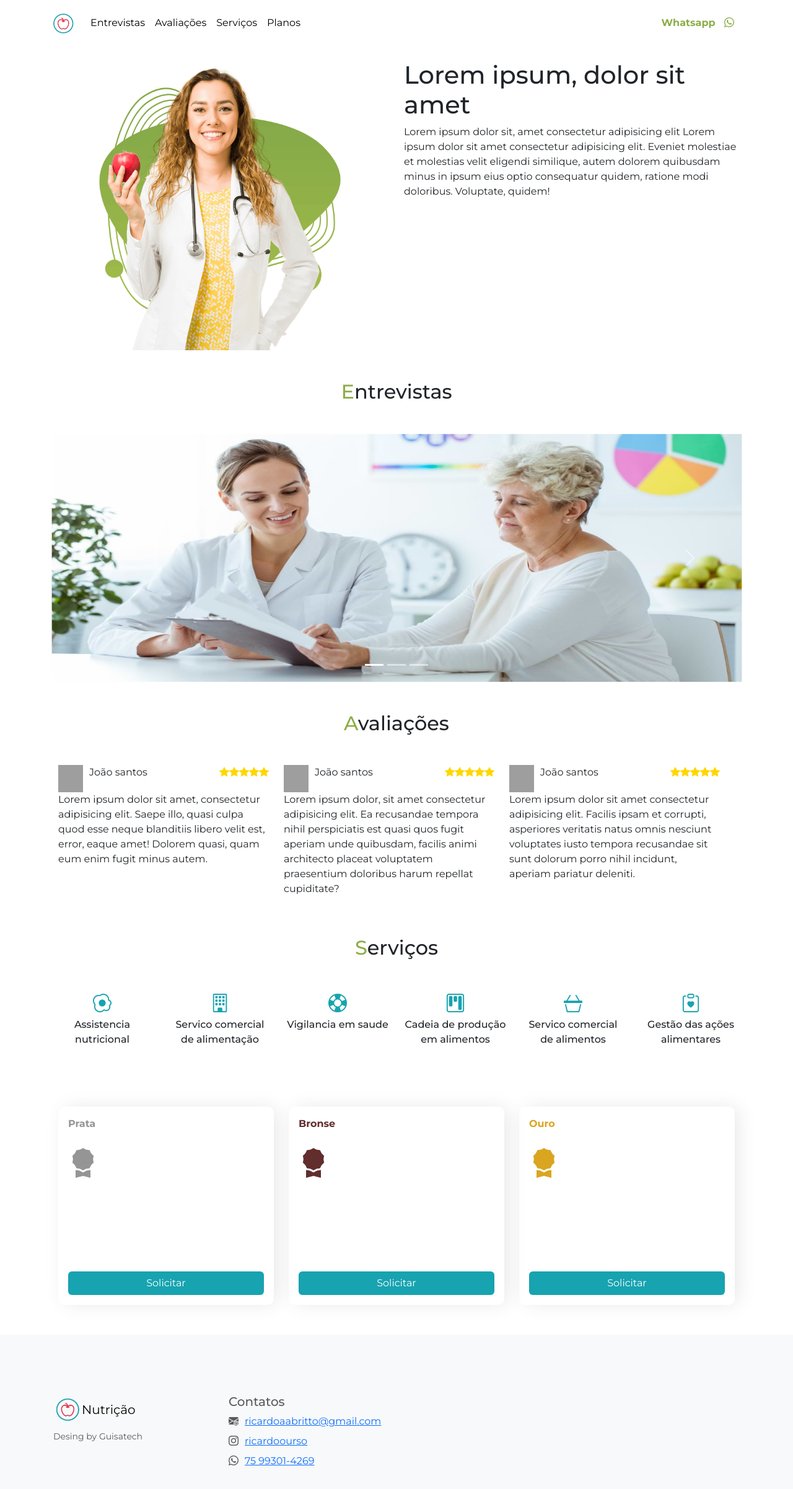
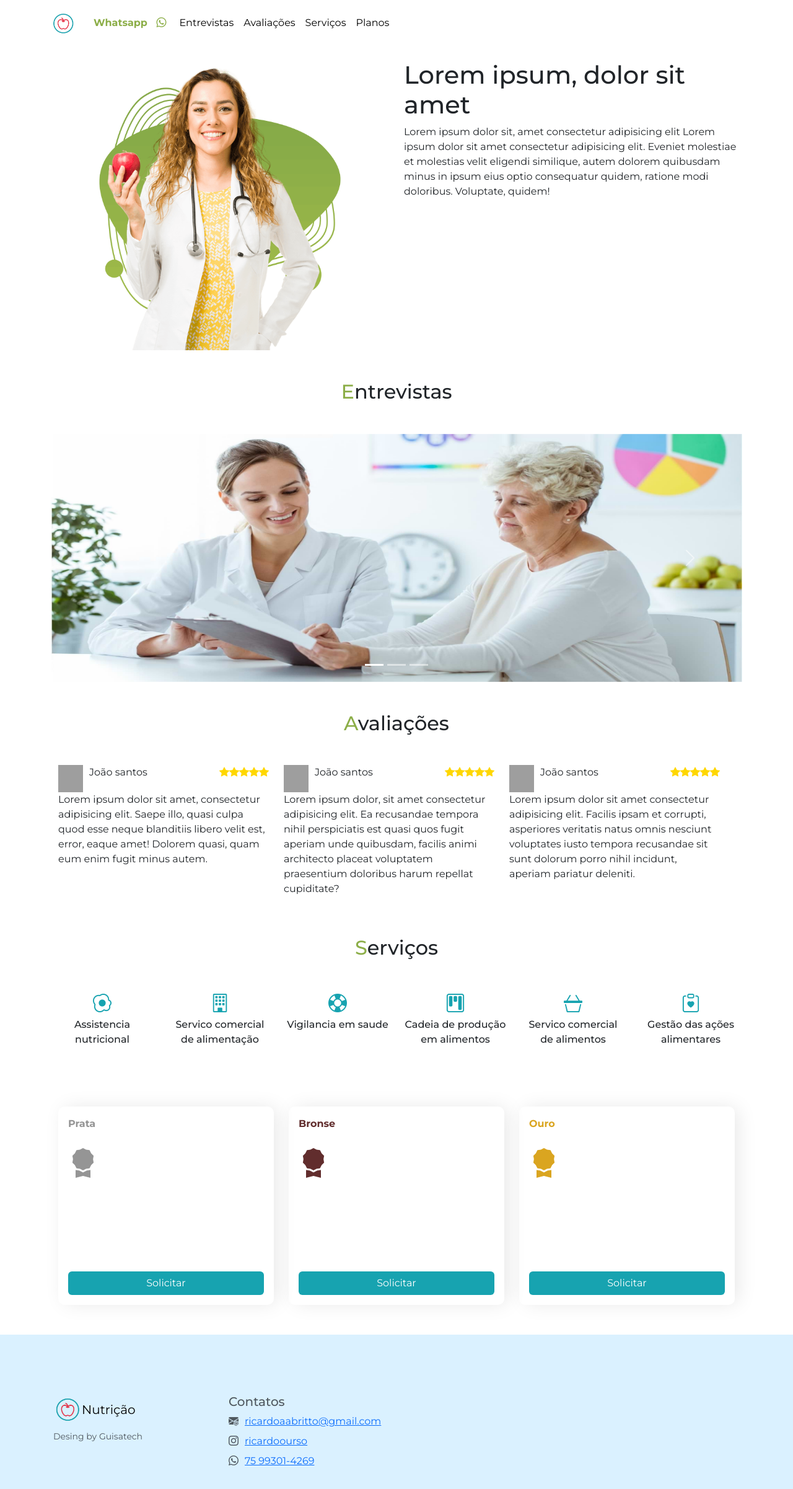
Before and after one commit to Andrei992-dev/LandPage_Nutri, a plain HTML site: page index.html in a window 1280 px wide. Shown: the whole page at 62% size. Drawn offline with nearby package versions, Linux system fonts and the light colour scheme; grey boxes are pictures that could not be loaded; a script that the page names is missing.

Commit message:
update_01

```diff
--- a/index.html
+++ b/index.html
@@ -18,7 +18,12 @@
                 <div class="container-fluid">
                   <a class="navbar-brand" href="#">
                     <img src="icon.png" alt="Logo" width="40" height="44" class="d-inline-block align-text-top"></a>
-
+                    <div>
+                      <a class="btn btn-custom" href="https://wa.me/+557593014269" style="color: #8CAE48; font-weight: bold;">Whatsapp <i class="bi bi-whatsapp" style="margin-left: 10px;"></i></a>
+                      <button class="navbar-toggler" type="button" data-bs-toggle="collapse" data-bs-target="#navbarNavDropdown" aria-controls="navbarNavDropdown" aria-expanded="false" aria-label="Toggle navigation">
+                          <span class="navbar-toggler-icon"></span>
+                      </button>
+                    </div>
                   <div class="collapse navbar-collapse" id="navbarNavDropdown">
                     <ul class="navbar-nav">
                       <li class="nav-item">
@@ -35,13 +40,7 @@
                       </li>
                     </ul>
                   </div>
-                  <div>
-                    <a class="btn btn-custom" style="color: #8CAE48; font-weight: bold;">Whatsapp <i class="bi bi-whatsapp" style="margin-left: 10px;"></i></a>
-                    <button class="navbar-toggler" type="button" data-bs-toggle="collapse" data-bs-target="#navbarNavDropdown" aria-controls="navbarNavDropdown" aria-expanded="false" aria-label="Toggle navigation">
-                        <span class="navbar-toggler-icon"></span>
-                  </div>
 
-                  </button>
                 </div>
               </nav>
         </div>
@@ -197,7 +196,7 @@
             </div>
         </section>
     </main>
-    <footer class="bd-footer py-4 py-md-5 mt-5 bg-body-tertiary">
+    <footer class="bd-footer py-4 py-md-5 mt-5" style="background-color: rgb(218, 241, 255);">
         <div class="container py-4 py-md-5 px-4 px-md-3 text-body-secondary">
           <div class="row">
             <div class="col-lg-3 mb-3">
```
